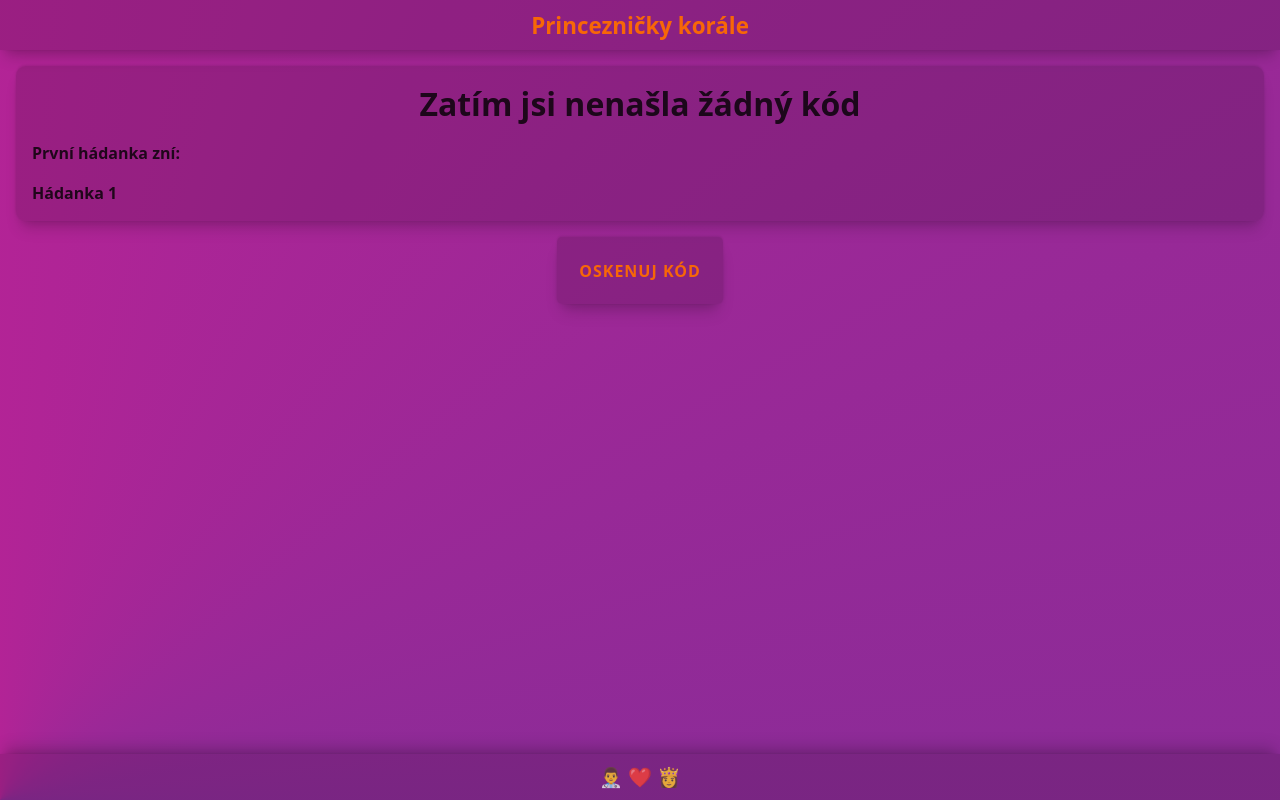
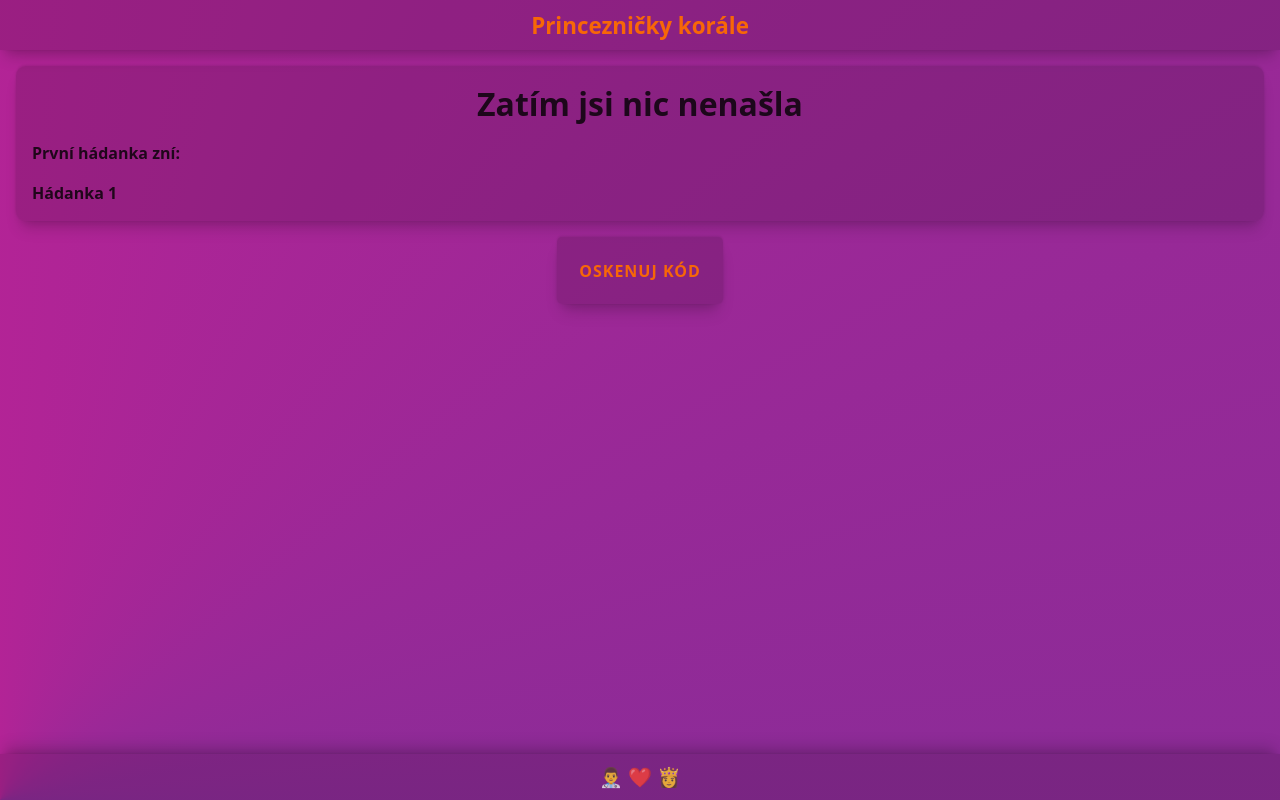
Before and after one commit to Lawondyss/princess-beads, a SvelteKit app: page /game in a window 1280 px wide. Built offline with nearby package versions, Linux system fonts and the light colour scheme.

Commit message:
Changed some texts for better show

```diff
--- a/src/lib/game.svelte.ts
+++ b/src/lib/game.svelte.ts
@@ -88,7 +88,7 @@ export default class Game {
       return new WrongResult('To není správný kód')
     }
     if (this.store.has(code)) {
-      return new WrongResult('Tenhle kód už jsi našla')
+      return new WrongResult('Tenhle už jsi našla')
     }
 
     this.store.add(code)
--- a/src/routes/+page.svelte
+++ b/src/routes/+page.svelte
@@ -3,7 +3,7 @@
   import Card from '@/Card.svelte'
 </script>
 
-<Card style="text-align: center; font-size: var(--text-lg)">
+<Card style="text-align:center; font-size:var(--text-lg); padding-inline:0">
   <h1>Princeznička na bále...</h1>
   <p>Však to znáš 😊</p>
   <p>Takže máš za úkol,<br>všechny je najít.</p>
--- a/src/routes/game/+page.svelte
+++ b/src/routes/game/+page.svelte
@@ -9,7 +9,7 @@
 <Card>
   {#if game.foundCodes < game.maxCodes}
     {#if game.foundCodes === 0}
-      <h1>Zatím jsi nenašla žádný kód</h1>
+      <h1>Zatím jsi nic nenašla</h1>
       <p>První hádanka zní:</p>
     {:else}
       <h1>Našla jsi {game.foundCodes} {game.foundCodesWord}</h1>
@@ -17,7 +17,7 @@
     {/if}
     <p>{game.riddle}</p>
   {:else}
-    <h1>Už zbývá poslední krok</h1>
+    <h1>Už jen poslední krok</h1>
     <p>Poskládej všechny krabičky tak, aby vytvořili QR kód. Odhalí Ti, kde je ukrytý poklad.</p>
   {/if}
 </Card>
```
